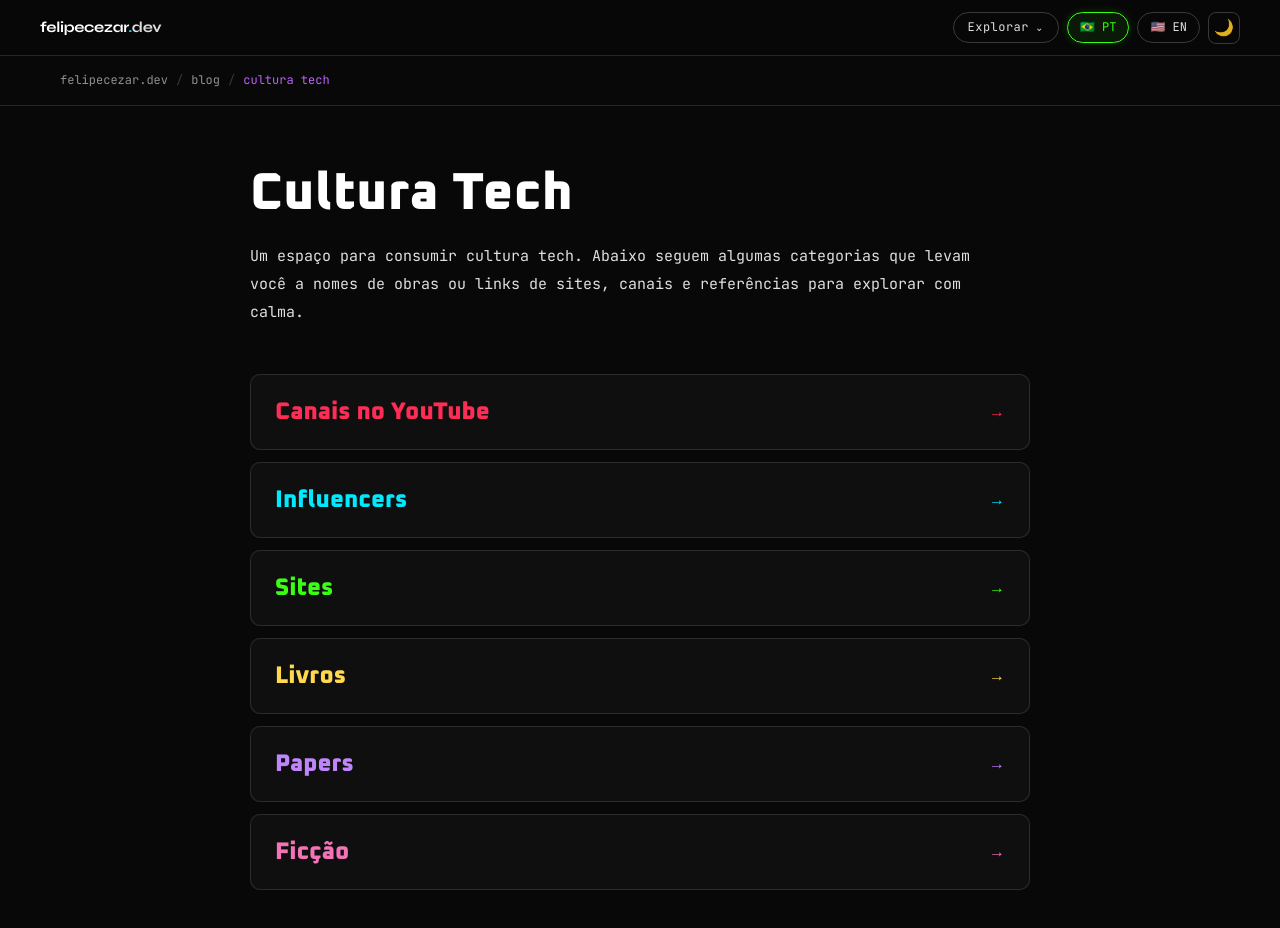
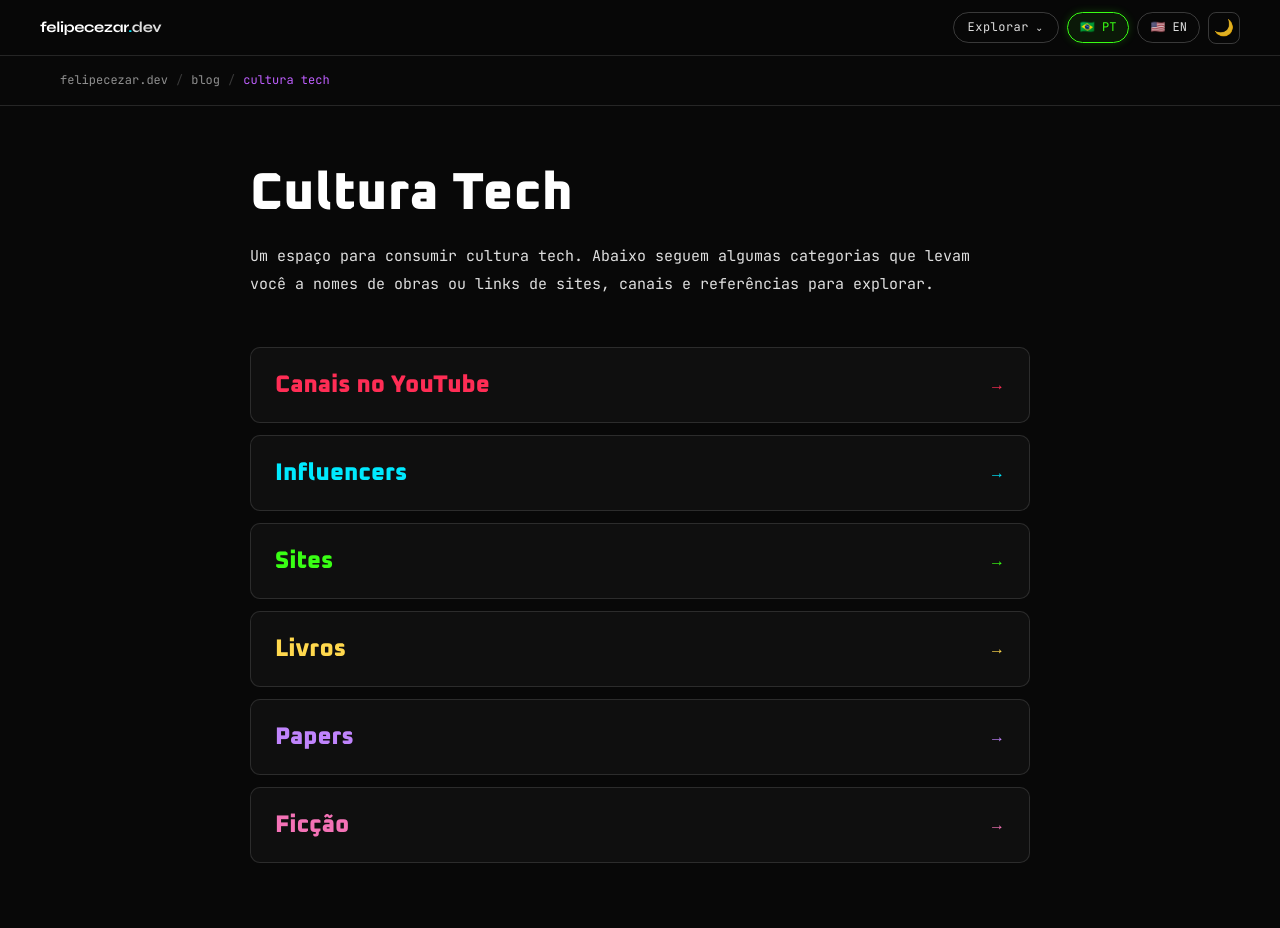
Before and after one commit to felipecezar01/portfolioV4, a Next.js app: page /cultura-tech in a window 1280 px wide. Shown: the top 928 px of the page. Built offline with nearby package versions, Linux system fonts and the light colour scheme.

Commit message:
copy(cultura-tech): tighten intro text

```diff
--- a/src/app/cultura-tech/page.tsx
+++ b/src/app/cultura-tech/page.tsx
@@ -10,12 +10,12 @@ const t = {
   pt: {
     label: 'cultura tech',
     title: 'Cultura Tech',
-    subtitle: 'Um espaço para consumir cultura tech. Abaixo seguem algumas categorias que levam você a nomes de obras ou links de sites, canais e referências para explorar com calma.',
+    subtitle: 'Um espaço para consumir cultura tech. Abaixo seguem algumas categorias que levam você a nomes de obras ou links de sites, canais e referências para explorar.',
   },
   en: {
     label: 'tech culture',
     title: 'Tech Culture',
-    subtitle: 'A space to consume tech culture. Below are categories that lead to names of works or links to sites, channels and references to explore at your own pace.',
+    subtitle: 'A space to consume tech culture. Below are categories that lead to names of works or links to sites, channels and references to explore.',
   },
 }
 
```
